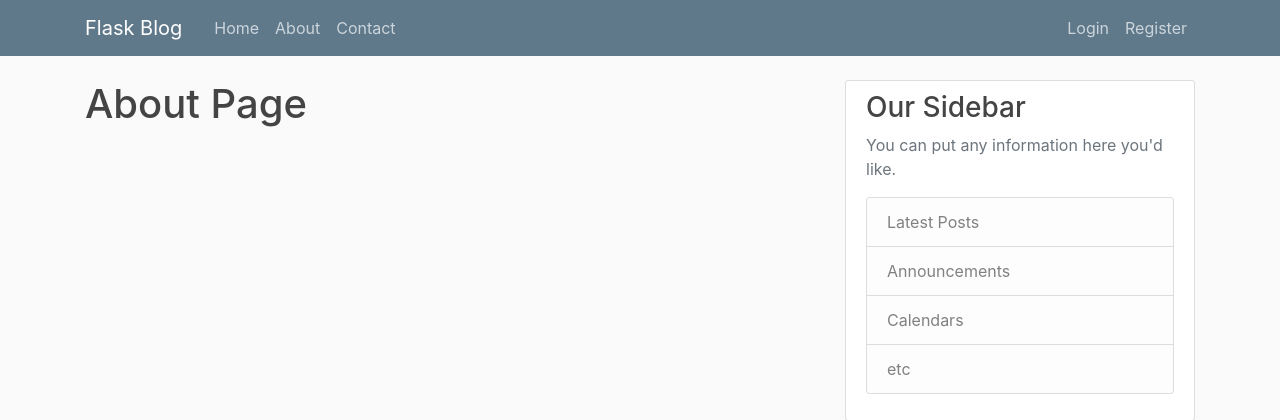
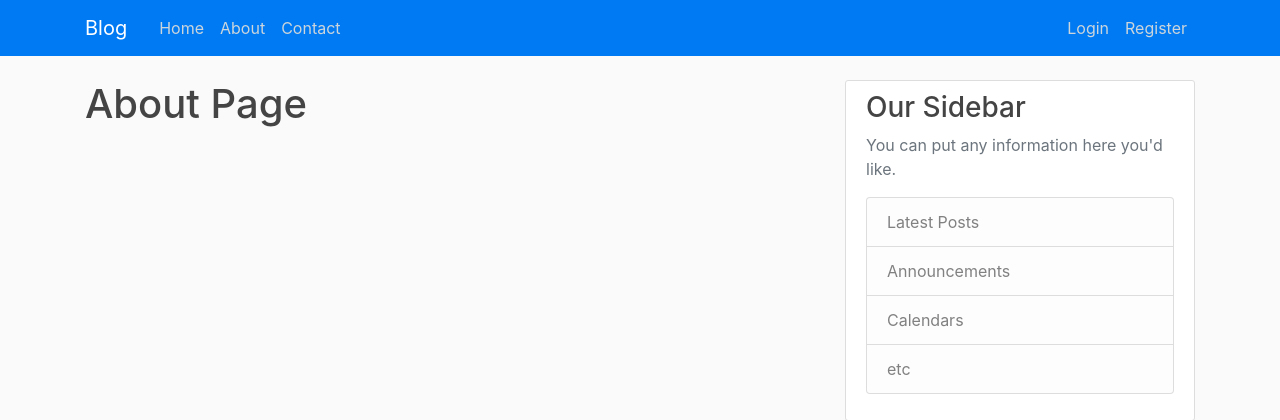
Before and after one commit to olumeedee/Gbadegesin-Olumide-Exam-Project, a Flask app: page /about in a window 1280 px wide. Shown: the top 420 px of the page. Run offline with Flask 2, Linux system fonts and the light colour scheme; some libraries are stand-ins or nearby versions.

Commit message:
Css Changes

```diff
--- a/static/main.css
+++ b/static/main.css
@@ -1,7 +1,9 @@
+
 body {
     background: #fafafa;
     color: #333333;
     margin-top: 5rem;
+
   }
 
   h1, h2, h3, h4, h5, h6 {
@@ -9,7 +11,7 @@ body {
   }
 
   .bg-steel {
-    background-color: #5f788a;
+    background-color: #007AF3;
   }
 
   .site-header .navbar-nav .nav-link {
--- a/templates/base.html
+++ b/templates/base.html
@@ -11,16 +11,16 @@
     <link rel="stylesheet" type="text/css" href="{{ url_for('static', filename='main.css') }}">
 
     {% if title %}
-        <title>Flask Blog - {{ title }}</title>
+        <title>Blog - {{ title }}</title>
     {% else %}
-        <title>Flask Blog</title>
+        <title>Blog</title>
     {% endif %}
 </head>
 <body>
     <header class="site-header">
       <nav class="navbar navbar-expand-md navbar-dark bg-steel fixed-top">
         <div class="container">
-          <a class="navbar-brand mr-4" href="/">Flask Blog</a>
+          <a class="navbar-brand mr-4" href="/">Blog</a>
           <button class="navbar-toggler" type="button" data-toggle="collapse" data-target="#navbarToggle" aria-controls="navbarToggle" aria-expanded="false" aria-label="Toggle navigation">
             <span class="navbar-toggler-icon"></span>
           </button>
```
